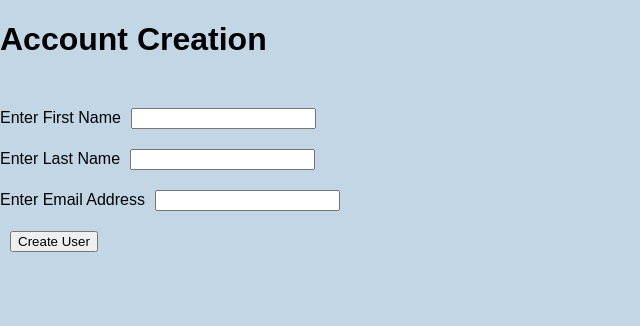
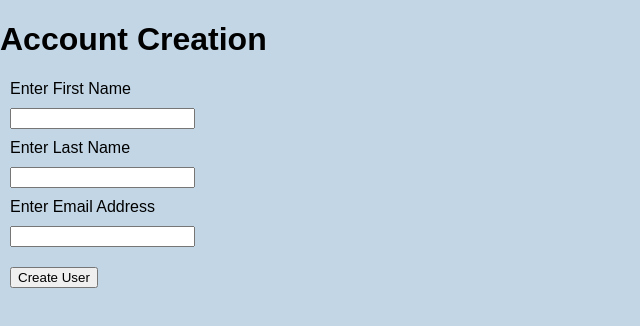
Before and after one commit to mikkelite/project, a Vue app: page /AccountCreation in a window 1280 px wide. Shown: the top 326 px of the page, without its empty margins (0-640 px from the left). Built offline with nearby package versions, Linux system fonts and the light colour scheme.

Commit message:
user page made with css

```diff
--- a/src/components/UserPage.vue
+++ b/src/components/UserPage.vue
@@ -1,17 +1,17 @@
 <template>
     <h1>Account Creation</h1>
-        <form>
-            <br />
+        <form style="display: grid">
+
             <label>Enter First Name</label>
             <input type="text" required>
-            <br />
+
             <label>Enter Last Name</label>
             <input type="text" required>
-            <br />
+
             <label>Enter Email Address</label>
             <input type="email"  required>
-            <br />
-            <button @click="CreateUser" type="submit">Create User</button>
+
+            <button  @click="CreateUser" type="submit">Create User</button>
         </form>
 </template>
 <script>
@@ -35,3 +35,53 @@ export default{
 
 }
 </script>
+<style>
+body {
+  font-family: Arial, sans-serif;
+  margin: 0;
+}
+label{
+    margin-left: 10px;
+}
+p{
+    display: inline-flex;
+    padding:10px
+}
+button{
+    width: fit-content
+}
+input{
+    display: inline-block;
+    margin: auto;
+    box-sizing: border-box;
+    margin: 10px;
+    width: fit-content
+
+}
+ul {
+  list-style: none;
+  padding: 0;
+  margin: 0;
+}
+
+li {
+  display: flex;
+  margin: 10px;
+  padding: 10px;
+  border: 1px solid #ddd;
+  border-radius: 5px;
+}
+
+li a {
+  text-decoration: none;
+  color: #000;
+}
+
+li a:hover {
+  color: #333;
+}
+
+
+li:hover {
+  background-color: #eee;
+}</style>
```
